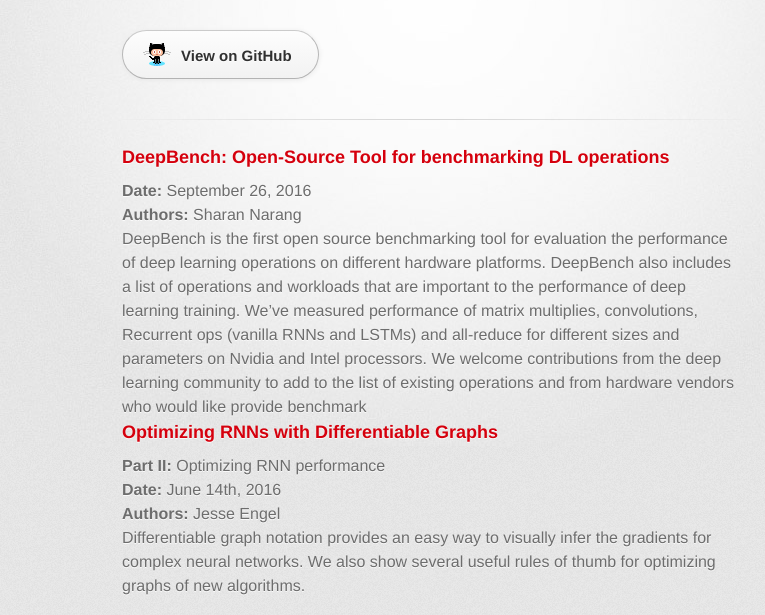
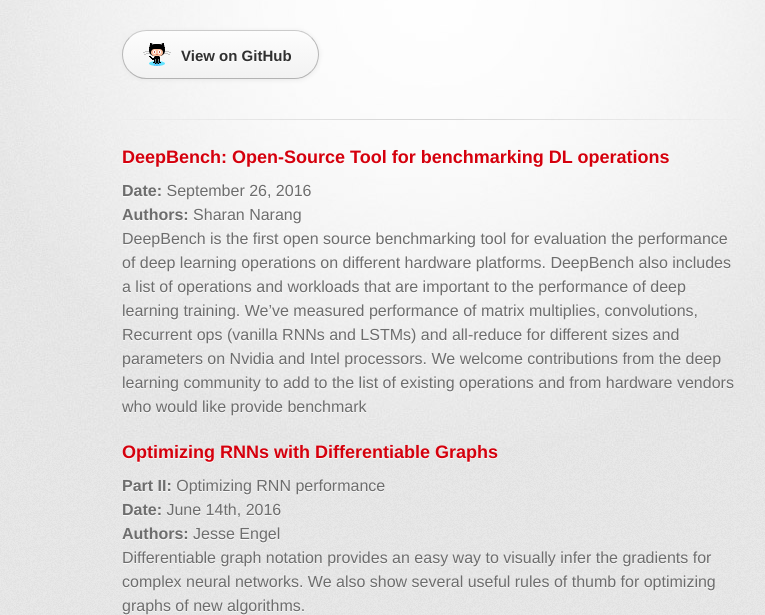
Before and after one commit to svail/svail.github.io, a plain HTML site: page index.html in a window 1280 px wide. Shown: the part 127-742 px from the top of the page, without its empty margins (208-973 px from the left). Drawn offline with Linux system fonts and the light colour scheme; a web font is replaced by a local one.

Commit message:
Update index.html

```diff
--- a/index.html
+++ b/index.html
@@ -45,7 +45,7 @@
 <h3>
 <a href="http://svail.github.io/DeepBench/" Onclick="_gaq.push(['trackEvent','Outbound’,'DeepBench',’svail.github.io/DeepBench',true]);" >DeepBench: Open-Source Tool for benchmarking DL operations</a>
 </h3>
-<strong>Date:</strong> September 26, 2016<br>
+<p><strong>Date:</strong> September 26, 2016<br>
 <strong>Authors:</strong> Sharan Narang<br>
 DeepBench is the first open source benchmarking tool for evaluation the performance of deep learning operations on different hardware platforms.  DeepBench also includes a list of operations and workloads that are important to the performance of deep learning training. We’ve measured performance of matrix multiplies, convolutions,  Recurrent ops (vanilla RNNs and LSTMs) and all-reduce for different sizes and parameters on Nvidia and Intel processors. We welcome contributions from the deep learning community to add to the list of existing operations and from hardware vendors who would like provide benchmark
 
@@ -66,7 +66,7 @@ Differentiable graph notation provides an easy way to visually infer the gradien
 <strong>YouTube:</strong> <a href="https://youtu.be/JkXbTOt_JxE" Onclick="_gaq.push(['trackEvent','Outbound','YoutubePersistent','https://youtu.be/IFPwMKbdQnI',true]);" >SVAIL Tech Notes: Accelerating RNNs by Stashing Weights On-Chip</a><br>
 At SVAIL, our mission is to create AI technology that lets us have a significant impact on hundreds of millions of people. We believe that a good way to do this is to improve the accuracy of speech recognition by scaling up deep learning algorithms on larger datasets than what has been done in the past.
 
-          <h3>
+<h3>
 <a href="https://svail.github.io/mandarin" Onclick="_gaq.push(['trackEvent','Outbound','Mandarin','svail.github.io/mandarin',true]);" >Around the World in 60 Days: Getting Deep Speech to Work on Mandarin</a>
 </h3>
 
```
